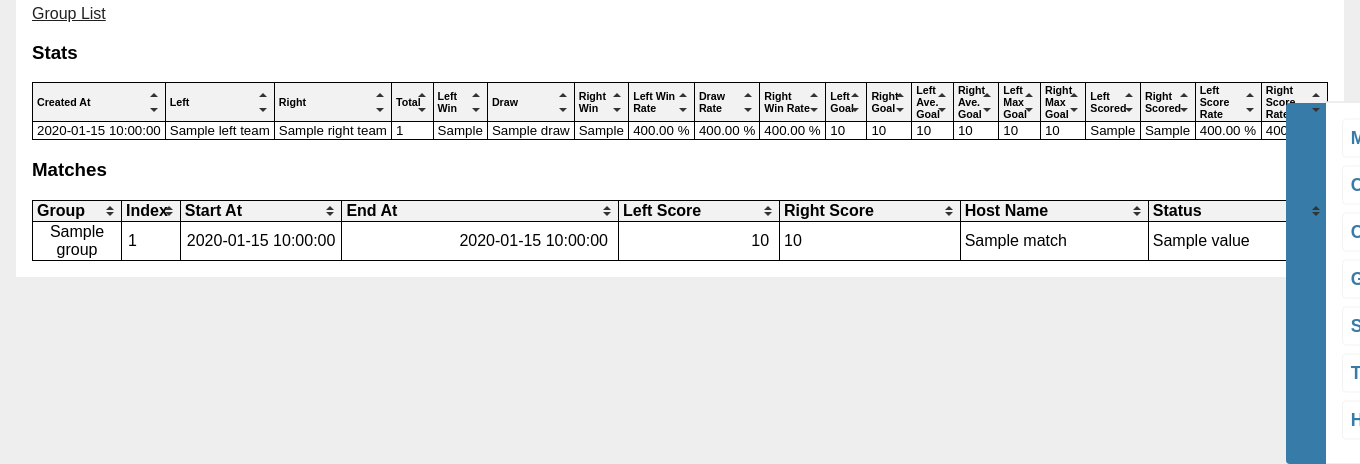
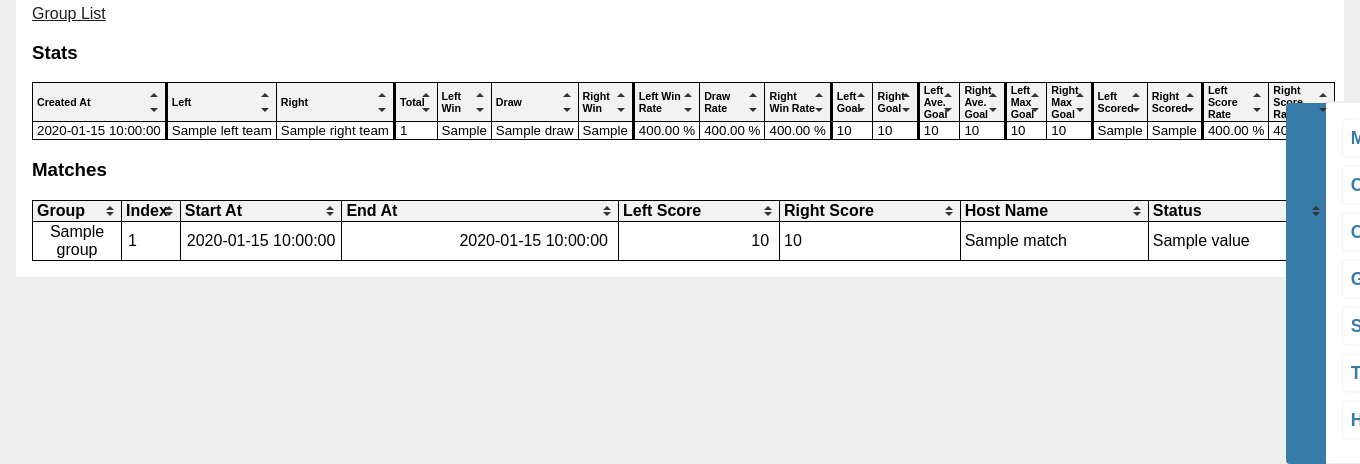
Before and after one commit to helios-base/rcgamestats, a Python web app: template server/group/templates/group/all_matches.html in a window 1360 px wide. Shown: the part 117-581 px from the top of the page. Run offline with Jinja, Linux system fonts and the light colour scheme; the template is opened without the code that fills it: most values are stand-ins (such as "Sample title", 1, 10 or a date in 2020).

Commit message:
コミット漏れの追加

```diff
--- a/server/group/templates/group/all_matches.html
+++ b/server/group/templates/group/all_matches.html
@@ -14,24 +14,24 @@
     <thead>
         <tr>
             <th class="stats">Created At</th>
-            <th class="stats" id="lborder">Left</th>
+            <th class="stats lborder">Left</th>
             <th class="stats">Right</th>
-            <th class="stats" id="lborder">Total</th>
+            <th class="stats lborder">Total</th>
             <th class="stats">Left Win</th>
             <th class="stats">Draw</th>
             <th class="stats">Right Win</th>
-            <th class="stats" id="lborder">Left Win Rate</th>
+            <th class="stats lborder">Left Win Rate</th>
             <th class="stats">Draw Rate</th>
             <th class="stats">Right Win Rate</th>
-            <th class="stats" id="lborder">Left Goal</th>
+            <th class="stats lborder">Left Goal</th>
             <th class="stats">Right Goal</th>
-            <th class="stats" id="lborder">Left Ave. Goal</th>
+            <th class="stats lborder">Left Ave. Goal</th>
             <th class="stats">Right Ave. Goal</th>
-            <th class="stats" id="lborder">Left Max Goal</th>
+            <th class="stats lborder">Left Max Goal</th>
             <th class="stats">Right Max Goal</th>
-            <th class="stats" id="lborder">Left Scored</th>
+            <th class="stats lborder">Left Scored</th>
             <th class="stats">Right Scored</th>
-            <th class="stats" id="lborder">Left Score Rate</th>
+            <th class="stats lborder">Left Score Rate</th>
             <th class="stats">Right Score Rate</th>
         </tr>
     </thead>
@@ -39,24 +39,24 @@
         {% for stats in stats_list %}
         <tr>
             <td class="stats">{{ stats.group.created_at }}</a></td>
-            <td class="stats" id="lborder">{{ stats.group.left_team.name }}</td>
+            <td class="stats lborder">{{ stats.group.left_team.name }}</td>
             <td class="stats">{{ stats.group.right_team.name }}</td>
-            <td class="stats" id="lborder">{{ stats.completed_count }}</td>
+            <td class="stats lborder">{{ stats.completed_count }}</td>
             <td class="stats">{{ stats.left_win }}</td>
             <td class="stats">{{ stats.draw }}</td>
             <td class="stats">{{ stats.right_win }}</td>
-            <td class="stats" id="lborder">{{ "%.2f" % (stats.left_win_rate * 100) }} %</td>
+            <td class="stats lborder">{{ "%.2f" % (stats.left_win_rate * 100) }} %</td>
             <td class="stats">{{ "%.2f" % (stats.draw_rate * 100) }} %</td>
             <td class="stats">{{ "%.2f" % (stats.right_win_rate * 100) }} %</td>
-            <td class="stats" id="lborder">{{ stats.left_sum_of_scores }}</td>
+            <td class="stats lborder">{{ stats.left_sum_of_scores }}</td>
             <td class="stats">{{ stats.right_sum_of_scores }}</td>
-            <td class="stats" id="lborder">{{ stats.left_mean_score|round(3) }}</td>
+            <td class="stats lborder">{{ stats.left_mean_score|round(3) }}</td>
             <td class="stats">{{ stats.right_mean_score|round(3) }}</td>
-            <td class="stats" id="lborder">{{ stats.left_max_score }}</td>
+            <td class="stats lborder">{{ stats.left_max_score }}</td>
             <td class="stats">{{ stats.right_max_score }}</td>
-            <td class="stats" id="lborder">{{ stats.left_scored_games }}</td>
+            <td class="stats lborder">{{ stats.left_scored_games }}</td>
             <td class="stats">{{ stats.right_scored_games }}</td>
-            <td class="stats" id="lborder">{{ "%.2f" % (stats.left_scored_games_rate * 100) }} %</td>
+            <td class="stats lborder">{{ "%.2f" % (stats.left_scored_games_rate * 100) }} %</td>
             <td class="stats">{{ "%.2f" % (stats.right_scored_games_rate * 100) }} %</td>
         </tr>
         {% endfor %}
```
